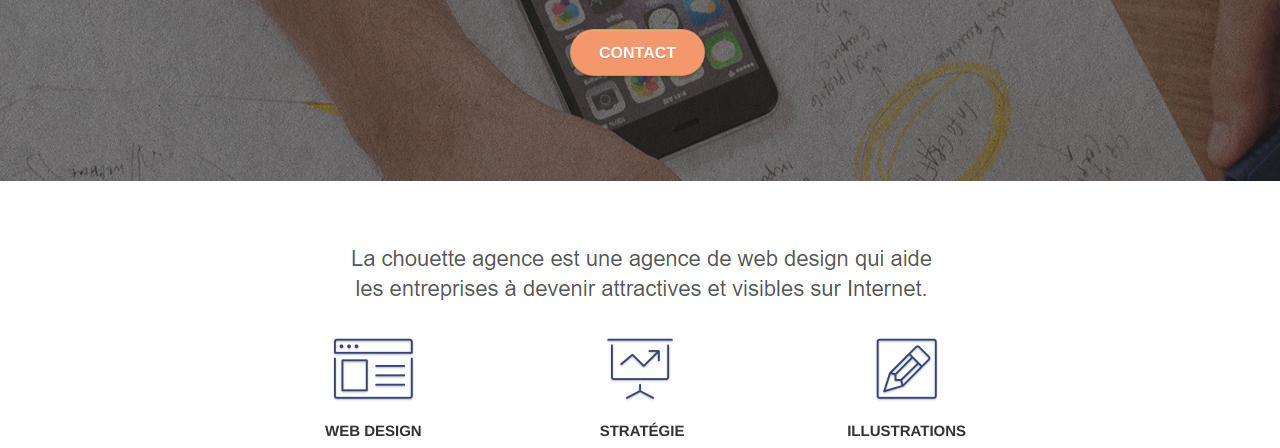
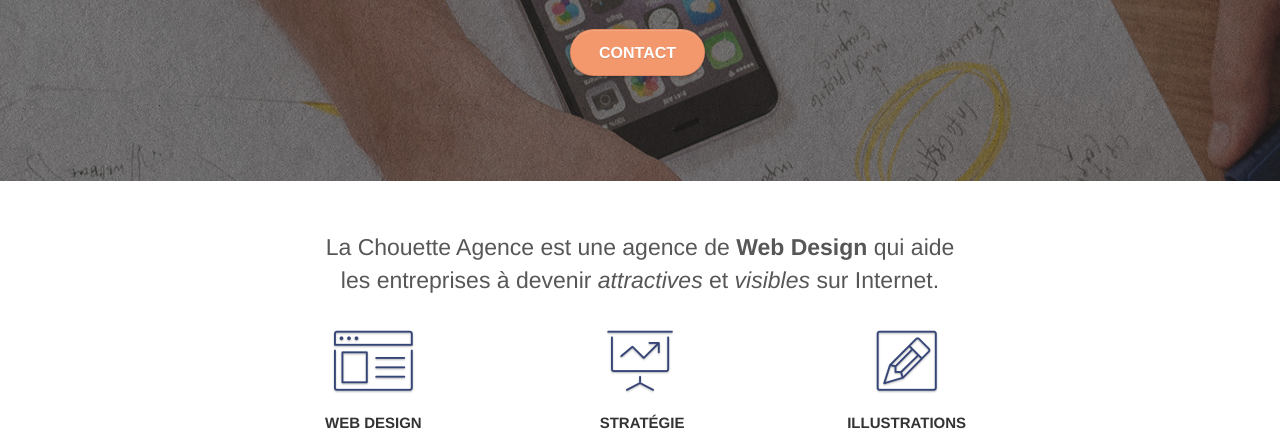
Before and after one commit to matgiard/howl-ocr, a plain HTML site: page index.html in a window 1280 px wide. Shown: the part 351-799 px from the top of the page. Drawn offline with Linux system fonts and the light colour scheme.

Commit message:
col-sm 12 text add img rm

```diff
--- a/index.html
+++ b/index.html
@@ -79,7 +79,7 @@
 				<div class="container bloc-lg">
 					<div class="row tight-width-whitespace">
 						<div class="col-sm-12">
-							<img src="img/logo.png" class="center-block image-resize-mode" width="100" alt="La chouette agence, agence web paris, création logo paris" />
+							<img src="img/logo.png" class="center-block image-resize-mode" width="100" alt="logo la chouette agence" />
 							<h1 class="text-center hero-bloc-text tc-white ">
 								La chouette agence.
 							</h1>
@@ -97,7 +97,8 @@
 				<div class="container bloc-md">
 					<div class="row">
 						<div class="col-sm-12 text-center">
-							<img alt="agence web, agence web paris, web design paris, stratégie web" src="img/title.png" />
+							<p>La Chouette Agence est une agence de <strong>Web Design</strong> qui aide<br>
+							les entreprises à devenir <em>attractives</em> et <em>visibles</em> sur Internet.</p>
 						</div>
 					</div>
 					<div class="row voffset-lg med-width-whitespace">
--- a/style.css
+++ b/style.css
@@ -54,6 +54,10 @@ a:hover {
 
 .bloc-sm {
     padding: 20px 50px;
+}
+
+.col-sm-12 p {
+    font-size: 23px;
 }
 
 .bg-center,
```
